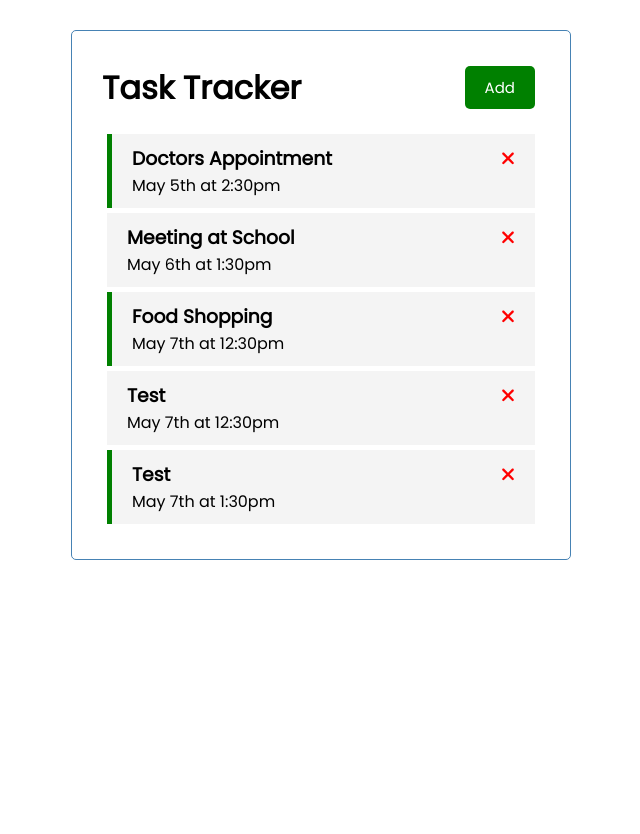
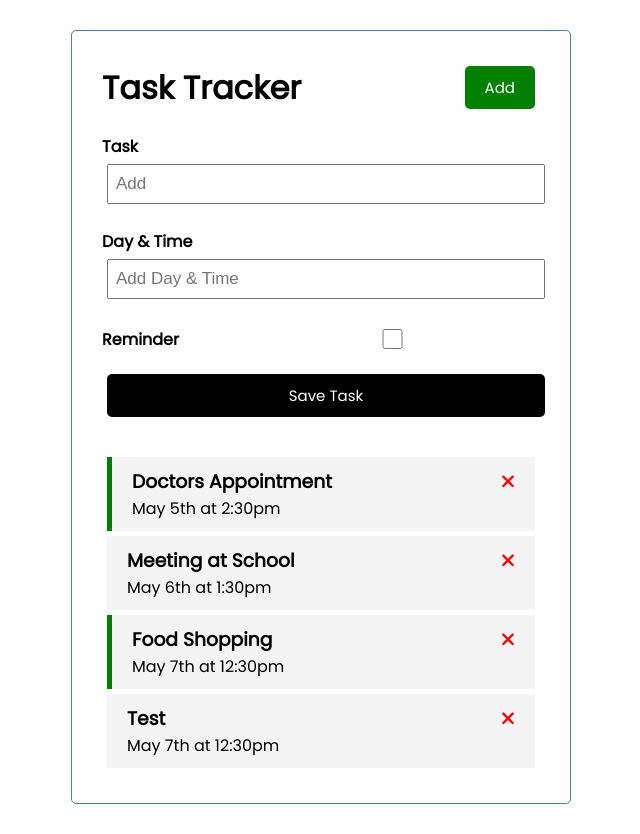
Before and after one commit to noomdalv/angular_task_tracker, an Angular app: page / in a window 1280 px wide. Shown: the whole page, without its empty margins (319-959 px from the left). Before the commit the page ends 800 px from the top, so only its background shows below. Built offline with nearby package versions, Linux system fonts and the light colour scheme; data requests are answered from the project's data file.

Commit message:
created addTask service and component

```diff
--- a/db.json
+++ b/db.json
@@ -23,12 +23,6 @@
       "text": "Test",
       "day": "May 7th at 12:30pm",
       "reminder": false
-    },
-    {
-      "id": 5,
-      "text": "Test",
-      "day": "May 7th at 1:30pm",
-      "reminder": true
     }
   ]
 }
--- a/src/app/app.module.ts
+++ b/src/app/app.module.ts
@@ -2,12 +2,14 @@
 import { BrowserModule } from '@angular/platform-browser';
 import { FontAwesomeModule } from '@fortawesome/angular-fontawesome';
 import { HttpClientModule } from '@angular/common/http';
+import { FormsModule } from '@angular/forms';
 
 import { AppComponent } from './app.component';
 import { HeaderComponent } from './components/header/header.component';
 import { ButtonComponent } from './components/button/button.component';
 import { TasksComponent } from './components/tasks/tasks.component';
 import { TaskItemComponent } from './components/task-item/task-item.component';
+import { AddTaskComponent } from './components/add-task/add-task.component';
 
 @NgModule({
   declarations: [
@@ -16,8 +18,9 @@
     ButtonComponent,
     TasksComponent,
     TaskItemComponent,
+    AddTaskComponent,
   ],
-  imports: [BrowserModule, FontAwesomeModule, HttpClientModule],
+  imports: [BrowserModule, FontAwesomeModule, HttpClientModule, FormsModule],
   providers: [],
   bootstrap: [AppComponent],
 })
--- /dev/null
+++ b/src/app/components/add-task/add-task.component.css
@@ -0,0 +1,3 @@
+.add-form {
+  margin-bottom: 40px;
+}
--- /dev/null
+++ b/src/app/components/add-task/add-task.component.html
@@ -0,0 +1,32 @@
+<form class="add-form" (ngSubmit)="onSubmit()">
+  <div class="form-control">
+    <label for="text">Task</label>
+    <input
+      type="text"
+      name="text"
+      id="text"
+      placeholder="Add"
+      [(ngModel)]="text"
+    />
+  </div>
+  <div class="form-control">
+    <label for="day">Day & Time</label>
+    <input
+      type="text"
+      name="day"
+      id="day"
+      placeholder="Add Day & Time"
+      [(ngModel)]="day"
+    />
+  </div>
+  <div class="form-control form-control-check">
+    <label for="reminder">Reminder</label>
+    <input
+      type="checkbox"
+      name="reminder"
+      id="reminder"
+      [(ngModel)]="reminder"
+    />
+  </div>
+  <input type="submit" value="Save Task" class="btn btn-block" />
+</form>
--- /dev/null
+++ b/src/app/components/add-task/add-task.component.ts
@@ -0,0 +1,33 @@
+import { Component, Output, EventEmitter } from '@angular/core';
+import { Task } from 'src/app/Task';
+
+@Component({
+  selector: 'app-add-task',
+  templateUrl: './add-task.component.html',
+  styleUrls: ['./add-task.component.css'],
+})
+export class AddTaskComponent {
+  @Output() onAddTask: EventEmitter<Task> = new EventEmitter();
+  text: string;
+  day: string;
+  reminder: boolean = false;
+
+  onSubmit() {
+    if (!this.text) {
+      alert('Please add a task!');
+      return;
+    }
+
+    const newTask: Task = {
+      text: this.text,
+      day: this.day,
+      reminder: this.reminder,
+    };
+
+    this.onAddTask.emit(newTask);
+
+    this.text = '';
+    this.day = '';
+    this.reminder = false;
+  }
+}
--- a/src/app/components/tasks/tasks.component.html
+++ b/src/app/components/tasks/tasks.component.html
@@ -1,3 +1,4 @@
+<app-add-task (onAddTask)="addTask($event)"></app-add-task>
 <app-task-item
   *ngFor="let task of tasks"
   [task]="task"
--- a/src/app/components/tasks/tasks.component.ts
+++ b/src/app/components/tasks/tasks.component.ts
@@ -26,4 +26,8 @@
     task.reminder = !task.reminder;
     this.taskService.updateTaskReminder(task).subscribe();
   }
+
+  addTask(task: Task) {
+    this.taskService.addTask(task).subscribe((task) => this.tasks.push(task));
+  }
 }
--- a/src/app/services/task.service.ts
+++ b/src/app/services/task.service.ts
@@ -30,4 +30,8 @@
     const url = `${this.apiUrl}/${task.id}`;
     return this.http.patch<Task>(url, { reminder: task.reminder }, httpOptions);
   }
+
+  addTask(task: Task): Observable<Task> {
+    return this.http.post<Task>(this.apiUrl, task, httpOptions);
+  }
 }
--- a/src/styles.css
+++ b/src/styles.css
@@ -46,6 +46,7 @@
 
 .form-control {
   margin: 20px 0;
+  font-weight: bold;
 }
 
 .form-control label {
```
Also changed, not shown: 1 other file (tests, documents, lock files or other folders).
